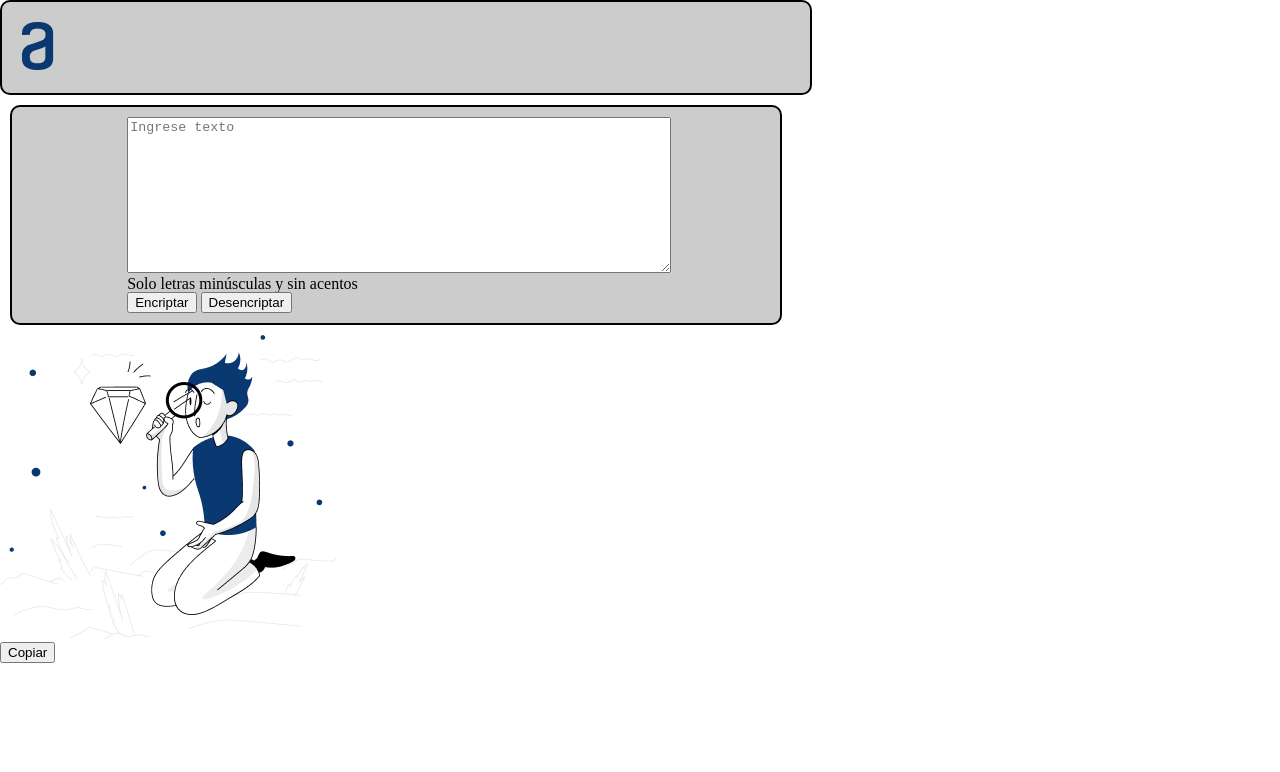
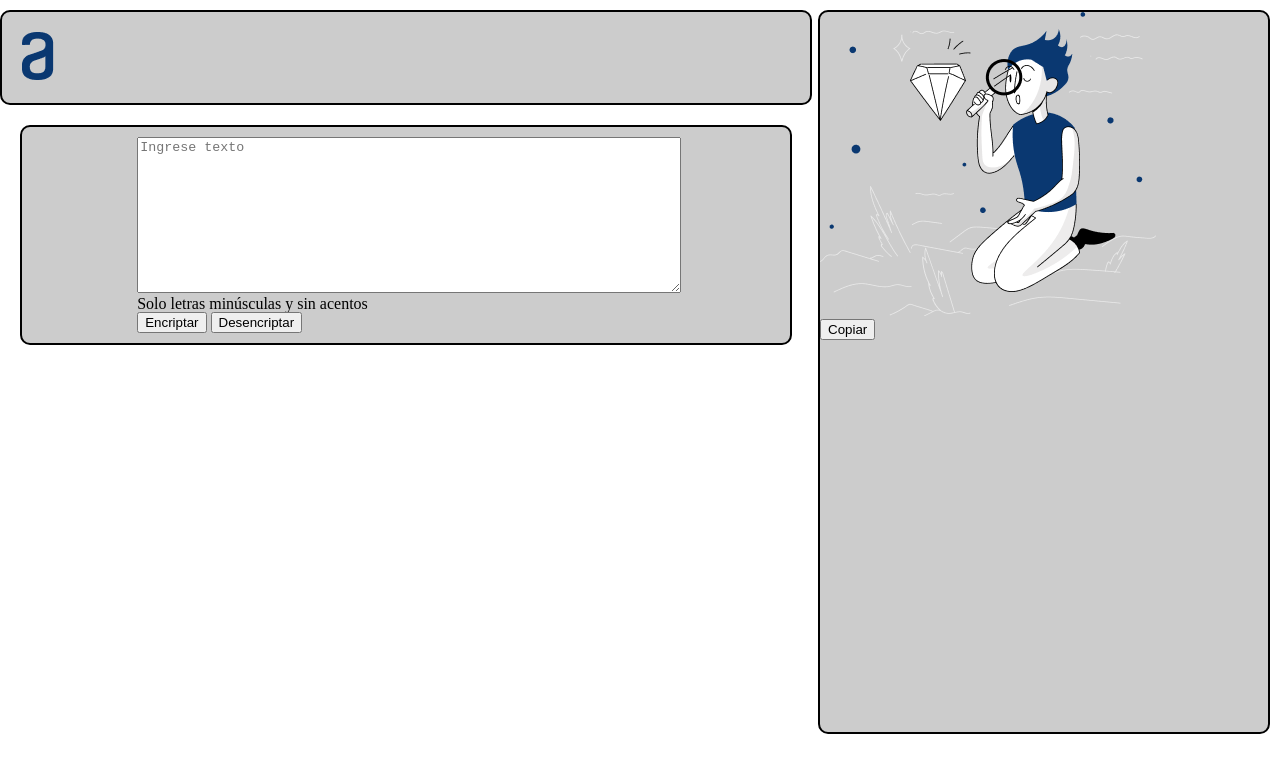
Before and after one commit to Saiperex/Encriptador, a plain HTML site: page index.html in a window 1280 px wide. Drawn offline with Linux system fonts and the light colour scheme.

Commit message:
Primer configuracion section

```diff
--- a/index.html
+++ b/index.html
@@ -19,8 +19,9 @@
             <button class="desencriptar">Desencriptar</button>
         </section>
     </main>
+
     <section class="resultados">
-        <p><img src="imagenes/Muñeco.png" alt=""></p>
+        <p class="ver-resultado"><img src="imagenes/Muñeco.png" alt=""></p>
         <button class="copiar">Copiar</button>
     </section>
 </body>
--- a/style-index.css
+++ b/style-index.css
@@ -1,21 +1,24 @@
 /*header*/
 header
 {
+    margin-top: 10px;
     padding: 20px;
     width: 60%;
     background-color: #cccccc;
     border-style: solid;
     border: 2px solid black;
     border-radius: 10px;
+    display: inline-block;
 }
 /*Main*/
 .caja-encriptar-desencriptar
 {
-    margin: 10px;
+    margin: 20px;
     background-color: #cccccc;
     width: 60%;
     border: 2px solid black;
     border-radius: 10px;
+    display: inline-block;
 }
 .encriptar-desencriptar
 {
@@ -27,3 +30,15 @@ header
     width: 100%;
 }
 /*section*/
+.resultados
+{
+    width: 35%;
+    height: 90vh;
+    background-color: #cccccc;
+    border: 2px solid black;
+    border-radius: 10px;
+    display: inline-block;
+    position: absolute;
+    right: 10px;
+    top: 10px;
+}
```
